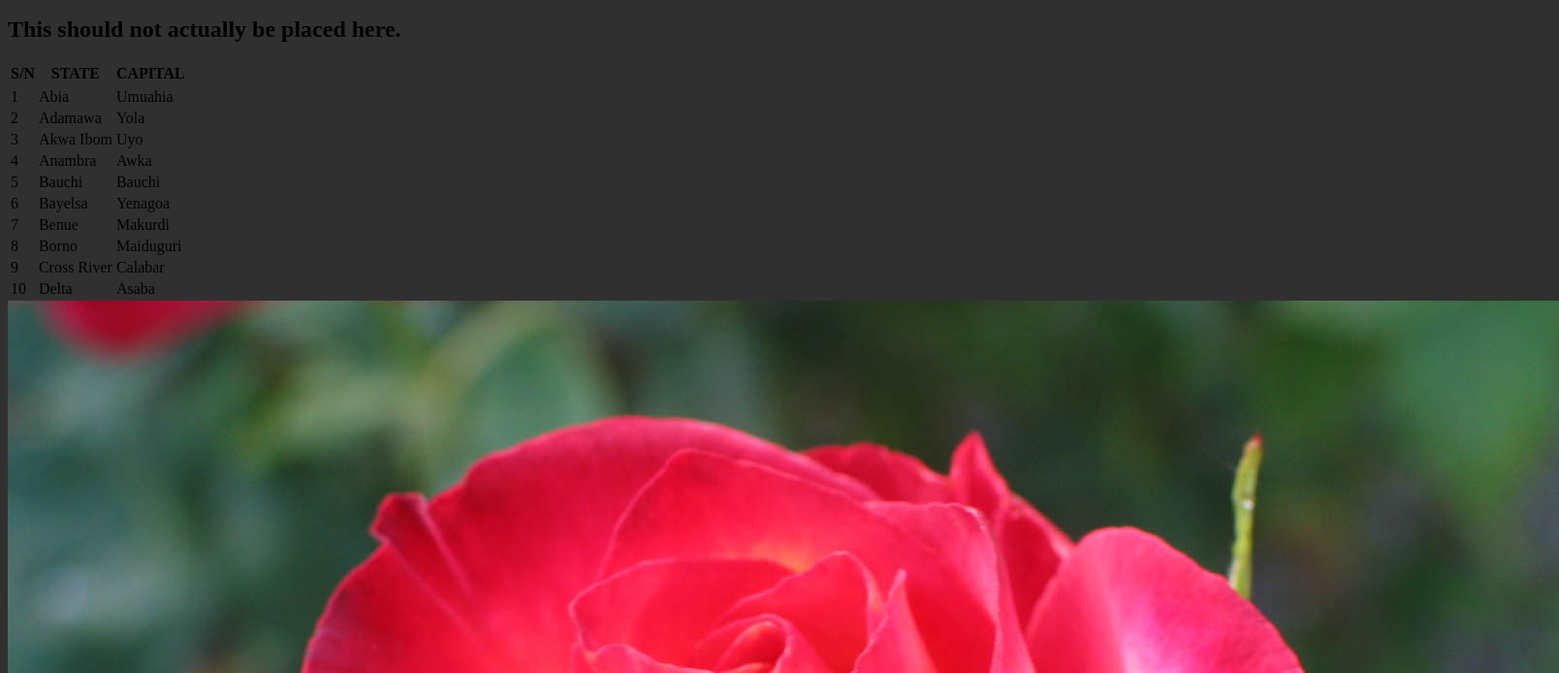
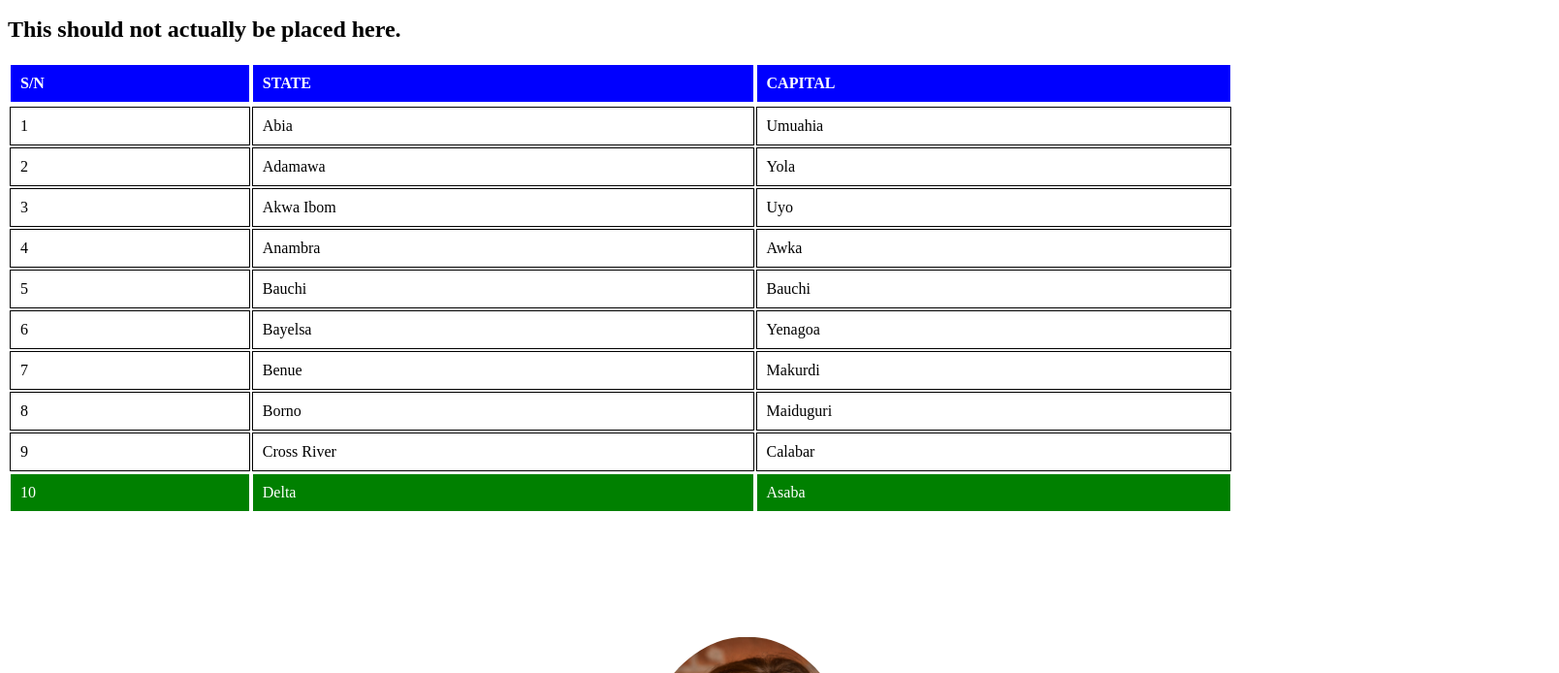
Before and after one commit to FisayoH/htmlexercise, a plain HTML site: page secondpage.html in a window 1280 px wide. Shown: the part 482-1176 px from the top of the page at 97% size, 1608 px wide, since content can reach past the window. Drawn offline with Linux system fonts and the light colour scheme.

Commit message:
Add files via upload

```diff
--- a/style.css
+++ b/style.css
@@ -1,7 +1,23 @@
+
+h3{
+   text-align: center;
+}
 div{
     background: yellow;
+    margin-left: auto;
+    margin-right: auto;
+    text-align: center;
 
+}
 
+div a{
+    padding: 50px;
+    text-align: center;
+
+}
+
+#coloredlist{
+color: red;
 }
 
 a{
@@ -9,6 +25,31 @@ a{
     float:center;
 }
 
-body{
-    background: rgb(49, 48, 48);
+table{
+    width: 100%;
+
 }
+
+thead{
+    background: blue;
+}
+
+tr:nth-child(10){
+    background-color: green;
+}
+
+.whiteText{
+    color: white;
+}
+th, td {
+    padding: 10px;
+    text-align: left;
+    border: 1px solid;
+}
+
+img{
+    width: 20%;
+    height: 20%;
+    border-radius: 50%;
+    padding: 10%;
+}
```
